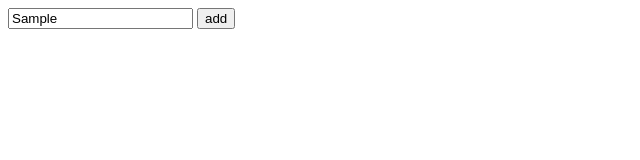
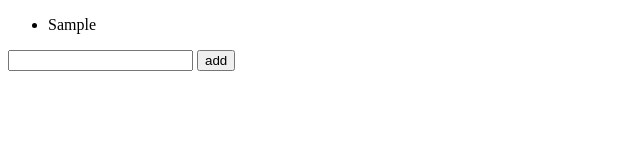
Before and after one commit to IsraelLinhares/Listagem-ToDo, a plain HTML site: page index.html in a window 1280 px wide. Both pictures are taken after typing "Sample" into the empty fields and a click on the button "add". Shown: the whole page, without its empty margins (0-640 px from the left). Drawn offline with Linux system fonts and the light colour scheme.

Commit message:
exemplo funcionando

```diff
--- a/index.html
+++ b/index.html
@@ -1,13 +1,40 @@
 <!DOCTYPE html>
 <html lang="en">
+
 <head>
   <meta charset="UTF-8" />
   <meta http-equiv="X-UA-Compatible" content="IE=edge" />
   <meta name="viewport" content="width=device-width, initial-scale=1.0" />
   <title>listagem</title>
 </head>
+
 <body>
-    <input type="text" />
-    <button>add</button>
+  <ul id="lista">
+  </ul>
+  <input id="input" type="text" />
+  <button onclick="adicionar()">add</button>
+  <script>
+    // pegando apontamentos para os elementos que quero usar
+    const input = document.getElementById("input")
+    const ul = document.getElementById("lista")
+
+    function adicionar() {
+      // pega o valor do input
+      const novaTarefa = input.value
+
+      // constrói um novo elemento LI
+      const li = document.createElement("li")
+
+      // coloca dentro do novo LI o valor do input
+      li.innerText = novaTarefa
+
+      // adiciona o novo LI na lista
+      ul.appendChild(li)
+
+      // reseta o valor de input
+      input.value = ""
+    }
+  </script>
 </body>
+
 </html>
```
Lines whose indentation alone changed are shown as unchanged.
